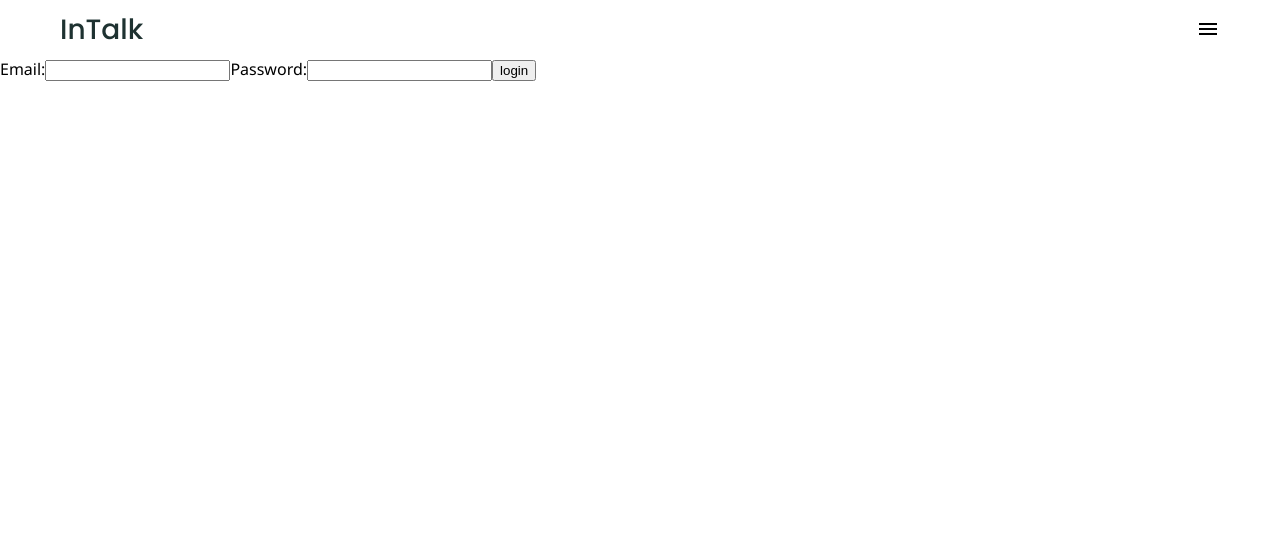
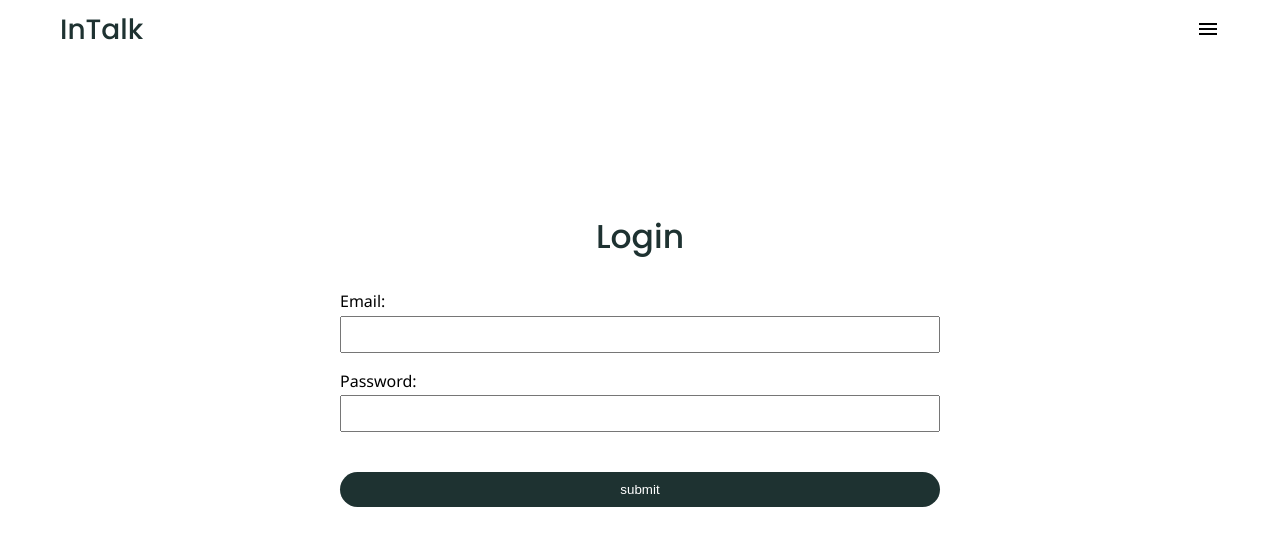
Before and after one commit to JoseMiralles/DiscordClone, a React (Create React App) app in the folder frontend/: page /login in a window 1280 px wide. Shown: the top 546 px of the page. Built offline with nearby package versions, Linux system fonts and the light colour scheme.

Commit message:
Stiled forms and navbar

```diff
--- /dev/null
+++ b/frontend/src/Components/session/AuthPage.scss
@@ -0,0 +1,47 @@
+@import "../../Style_variables/colors.scss";
+@import "../../Style_variables/vars.scss";
+
+.auth-form-section{
+    padding-top: 10vh;
+    padding-bottom: 10vh;
+}
+
+.auth-form-wrapper{
+    max-width: 600px;
+    padding-left: $common-padding * 2;
+    padding-right: $common-padding * 2;
+    margin: auto;
+    margin-top: $common-padding * 2;
+    margin-bottom: $common-padding * 2;
+}
+
+.auth-form{
+    display: flex;
+    flex-direction: column;
+
+    label{
+        padding-bottom: $common-padding / 3;
+    }
+
+    input{
+        padding: 9px;
+        margin-bottom: $common-padding;
+
+        &:last-of-type{
+            margin-bottom: 0px;
+        }
+    }
+
+    button{
+        margin-top: $common-padding * 2;
+        margin-bottom: $common-padding * 2;
+    }
+}
+
+.auth-form-title{
+    font-size: 33px;
+    color: #1E3231;
+    font-family: 'Poppins', sans-serif;
+    padding: $common-padding * 2;
+    text-align: center;
+}
--- a/frontend/src/Components/session/LoginPage.tsx
+++ b/frontend/src/Components/session/LoginPage.tsx
@@ -1,5 +1,6 @@
 import { useState } from "react";
 import { useDispatch } from "react-redux";
+import "./AuthPage.scss";
 import { login } from "../../Actions/SessionActions";
 
 const LoginPage = () => {
@@ -20,9 +21,13 @@ const LoginPage = () => {
     };
 
     return (
-        <section>
-            <div>
-                <form onSubmit={onSubmit}>
+        <section className="auth-form-section">
+            <div className="container">
+                <div className="auth-form-wrapper">
+
+                    <div className="auth-form-title">Login</div>
+
+                    <form className="auth-form" onSubmit={onSubmit}>
 
                         <label htmlFor="email">Email:</label>
                         <input id="email" type="text"
@@ -31,11 +36,12 @@ const LoginPage = () => {
 
                         <label htmlFor="password">Password:</label>
                         <input id="password" type="password"
-                        onChange={(e)=>setPassword(e.target.value)}
+                            onChange={(e) => setPassword(e.target.value)}
                             value={password} />
 
-                    <button>login</button>
+                        <button className="btn btn-main">submit</button>
                     </form>
+                </div>
             </div>
         </section>
     );
--- a/frontend/src/Components/session/RegisterPage.tsx
+++ b/frontend/src/Components/session/RegisterPage.tsx
@@ -21,9 +21,13 @@ const RegisterPage = () => {
     };
 
     return (
-        <section>
-            <div>
-                <form onSubmit={onSubmit}>
+        <section className="auth-form-section">
+            <div className="container">
+                <div className="auth-form-wrapper">
+
+                    <div className="auth-form-title">Register</div>
+
+                    <form className="auth-form" onSubmit={onSubmit}>
                         <label htmlFor="email">Email:</label>
                         <input type="text" id="email"
                             value={email}
@@ -39,8 +43,9 @@ const RegisterPage = () => {
                             value={password}
                             onChange={(e) => { setPassword(e.target.value) }} />
 
-                    <button>register</button>
+                        <button className="btn btn-main">submit</button>
                     </form>
+                </div>
             </div>
         </section>
     );
--- a/frontend/src/index.scss
+++ b/frontend/src/index.scss
@@ -26,3 +26,24 @@ html {
 .hidden {
     display: none;
 }
+
+.btn {
+    background: none;
+    border: none;
+    padding: $common-padding / 2;
+    color: $main;
+    border-radius: 100px;
+
+    &:hover{
+        background-color: $secondary-light;
+    }
+}
+
+.btn-main {
+    color: $light;
+    background: $main;
+
+    &:hover{
+        background-color: $secondary;
+    }
+}
```
Lines whose indentation alone changed are shown as unchanged.
